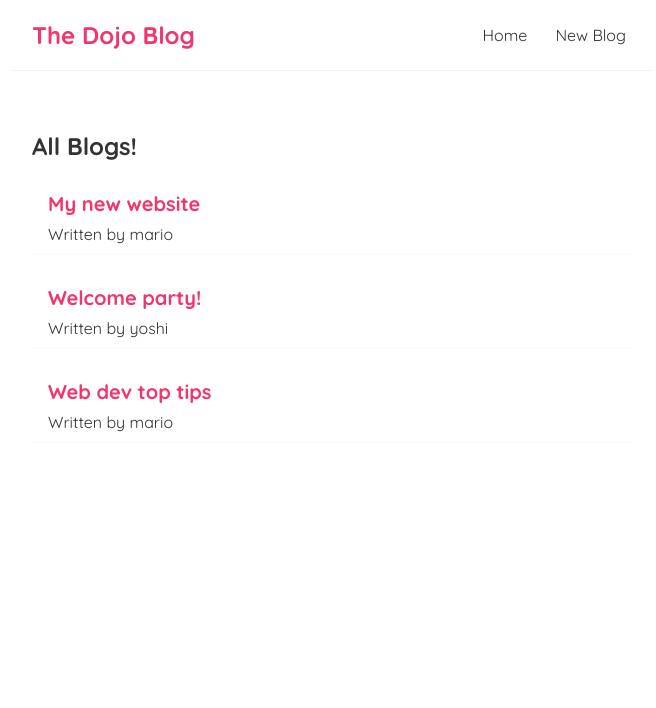
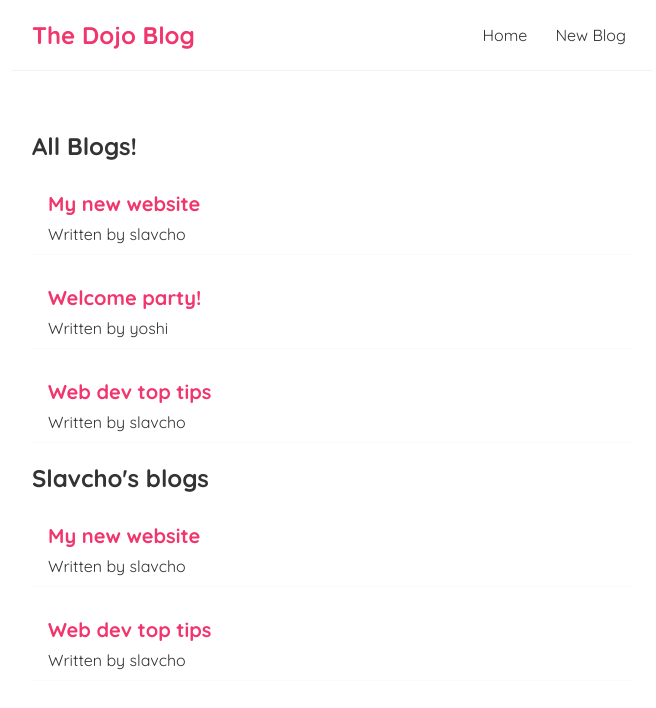
Before and after one commit to jombastic/react-blog-exercise, a React (Create React App) app: page / in a window 1280 px wide. Shown: the top 708 px of the page, without its empty margins (308-964 px from the left). Built offline with nearby package versions, Linux system fonts and the light colour scheme.

Commit message:
reuse BlogList component by filtering the author

```diff
--- a/src/Home.js
+++ b/src/Home.js
@@ -3,14 +3,15 @@ import BlogList from "./BlogList";
 
 const Home = () => {
     const [blogs, setBlogs] = useState([
-        { title: 'My new website', body: 'lorem ipsum...', author: 'mario', id: 1 },
+        { title: 'My new website', body: 'lorem ipsum...', author: 'slavcho', id: 1 },
         { title: 'Welcome party!', body: 'lorem ipsum...', author: 'yoshi', id: 2 },
-        { title: 'Web dev top tips', body: 'lorem ipsum...', author: 'mario', id: 3 }
+        { title: 'Web dev top tips', body: 'lorem ipsum...', author: 'slavcho', id: 3 }
     ]);
 
     return (
         <div className="home">
             <BlogList blogs={blogs} title="All Blogs!" />
+            <BlogList blogs={blogs.filter((blog) => blog.author == 'slavcho')} title="Slavcho's blogs" />
         </div>
     );
 }
```
